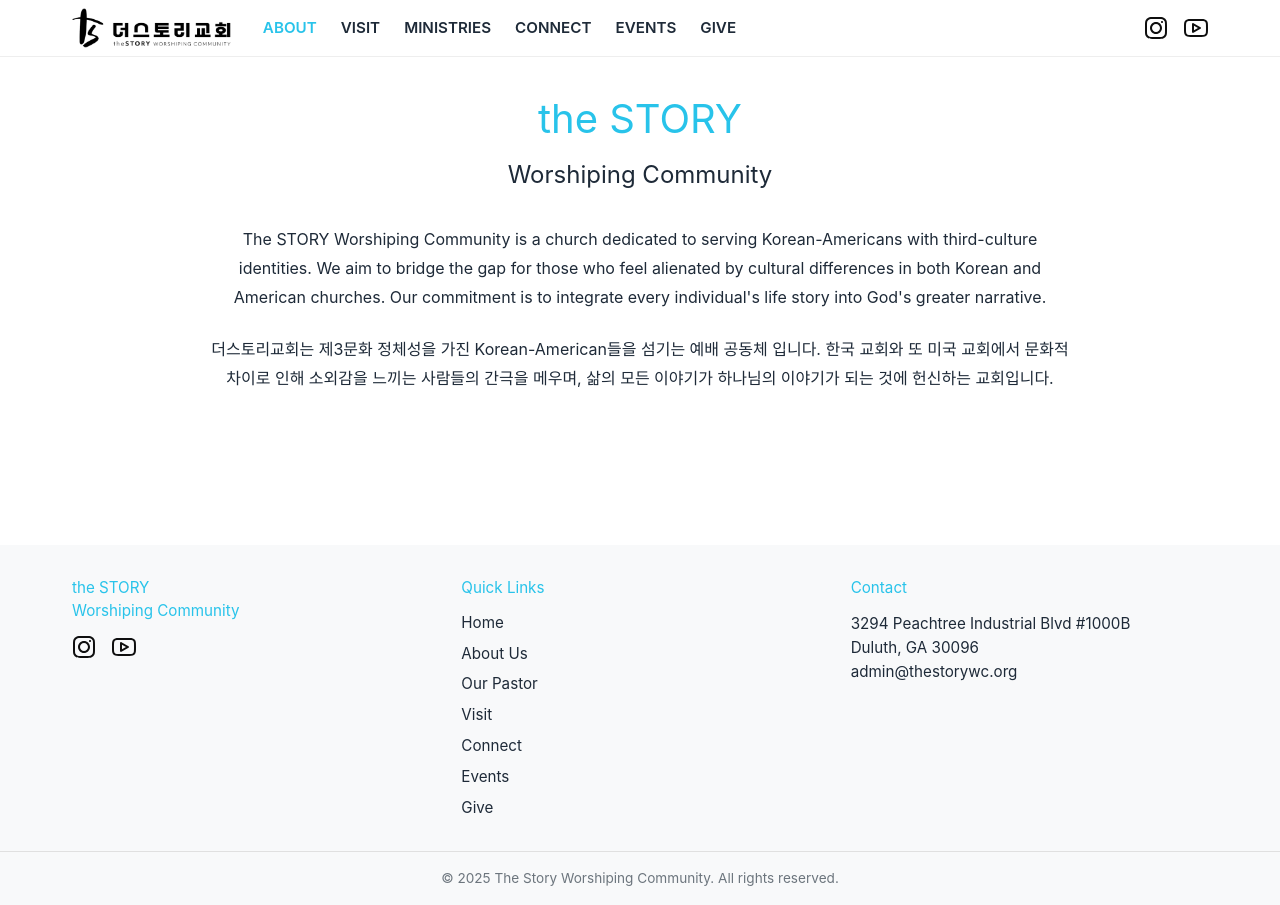
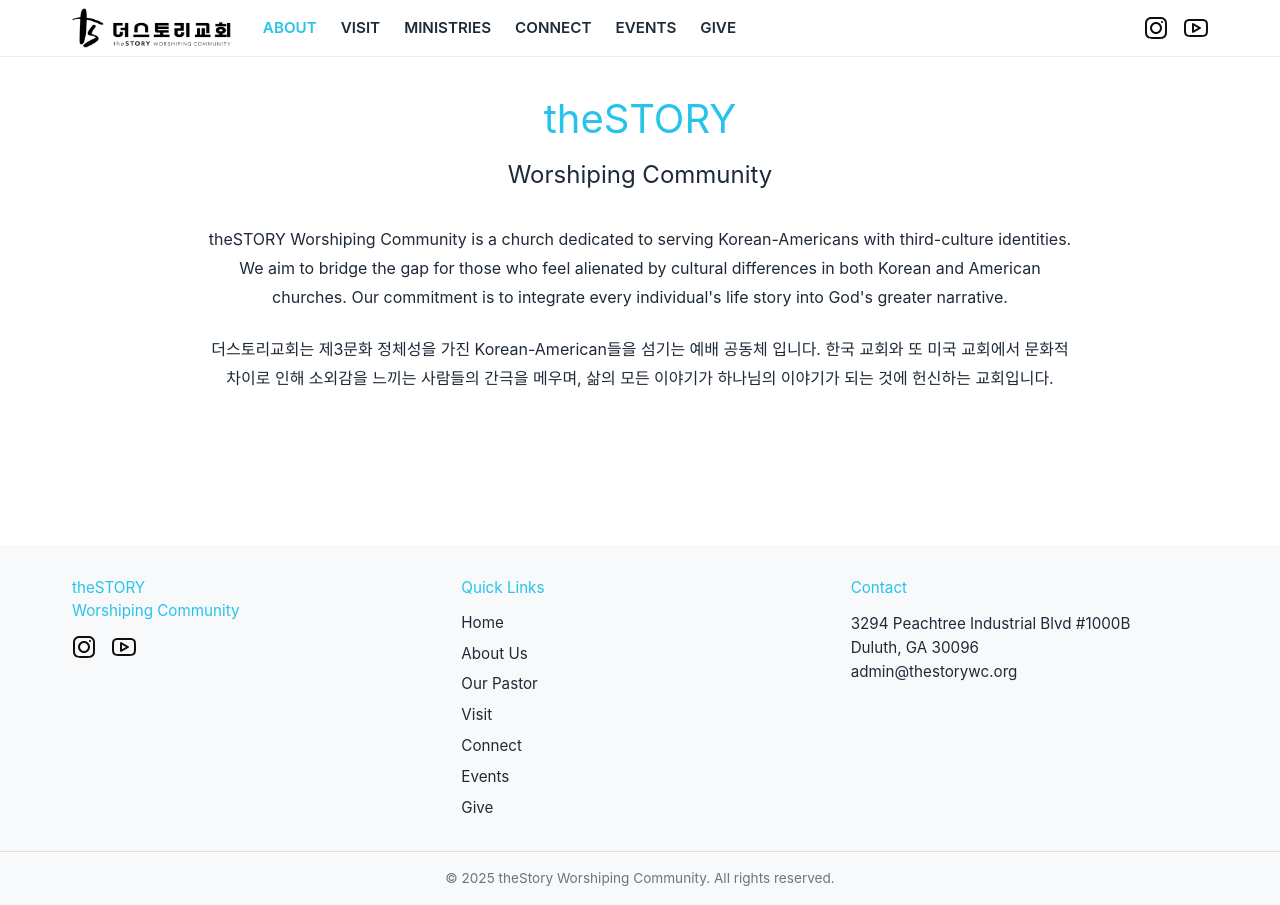
Before and after one commit to bumvino/theSTORY, a Next.js app: page /about in a window 1280 px wide. Built offline with nearby package versions, Linux system fonts and the light colour scheme.

Commit message:
the STORY to theSTORY

```diff
--- a/app/about/page.js
+++ b/app/about/page.js
@@ -2,12 +2,12 @@ export default function AboutPage() {
     return (
         <section className="about-section">
             <div className="content-container">
-                <h1 className="about-title">the STORY</h1>
+                <h1 className="about-title">theSTORY</h1>
                 <h2 className="about-subtitle">Worshiping Community</h2>
 
                 <div className="about-text">
                     <p>
-                        The STORY Worshiping Community is a church dedicated to serving
+                        theSTORY Worshiping Community is a church dedicated to serving
                         Korean-Americans with third-culture identities. We aim to bridge the
                         gap for those who feel alienated by cultural differences in both Korean
                         and American churches. Our commitment is to integrate every individual&apos;s
--- a/app/bulletins/[id]/page.js
+++ b/app/bulletins/[id]/page.js
@@ -41,10 +41,10 @@ export default async function BulletinDetail({ params }) {
 
                 {/* 장소 / 시간 */}
                 <p style={{ fontSize: '1.1rem', fontWeight: 500 }}>
-                    <span style={{ color: '#28C3EA', fontWeight: 'bold' }}>장소:</span>{' '}
+                    <span style={{ color: '#28C3EA', fontWeight: 'bold' }}>장소</span>{' '}
                     <span style={{ color: '#777' }}>{f.location || '—'}</span>
                     <br />
-                    <span style={{ color: '#28C3EA', fontWeight: 'bold' }}>시간:</span>{' '}
+                    <span style={{ color: '#28C3EA', fontWeight: 'bold' }}>시간</span>{' '}
                     <span style={{ color: '#777' }}>{f.serviceTime || '—'}</span>
                 </p>
 
--- a/app/components/Footer.jsx
+++ b/app/components/Footer.jsx
@@ -5,7 +5,7 @@ export default function Footer() {
                 {/* Column 1: Title & Social */}
                 <div className="footer-col text-center sm:text-left">
                     <h4>
-                        the STORY <br /> Worshiping Community
+                        theSTORY <br /> Worshiping Community
                     </h4>
                     <div className="footer-social flex justify-center sm:justify-start mt-2 gap-3">
                         <a
@@ -52,7 +52,7 @@ export default function Footer() {
                 </div>
             </div>
             <div className="footer-bottom">
-                <p>© 2025 The Story Worshiping Community. All rights reserved.</p>
+                <p>© 2025 theStory Worshiping Community. All rights reserved.</p>
             </div>
         </footer>
     );
```
